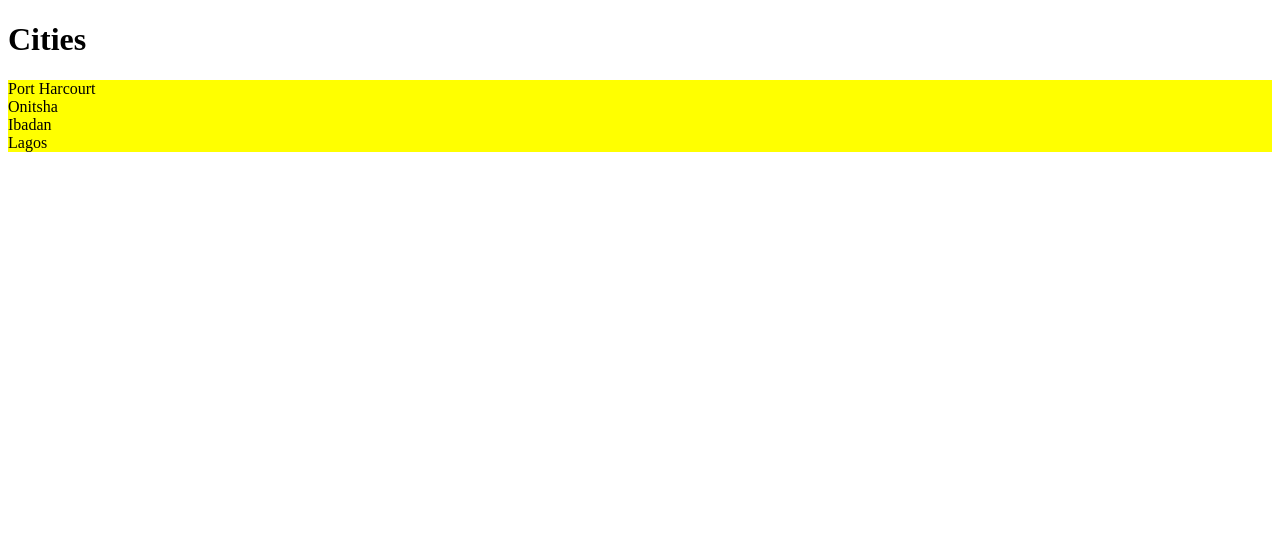
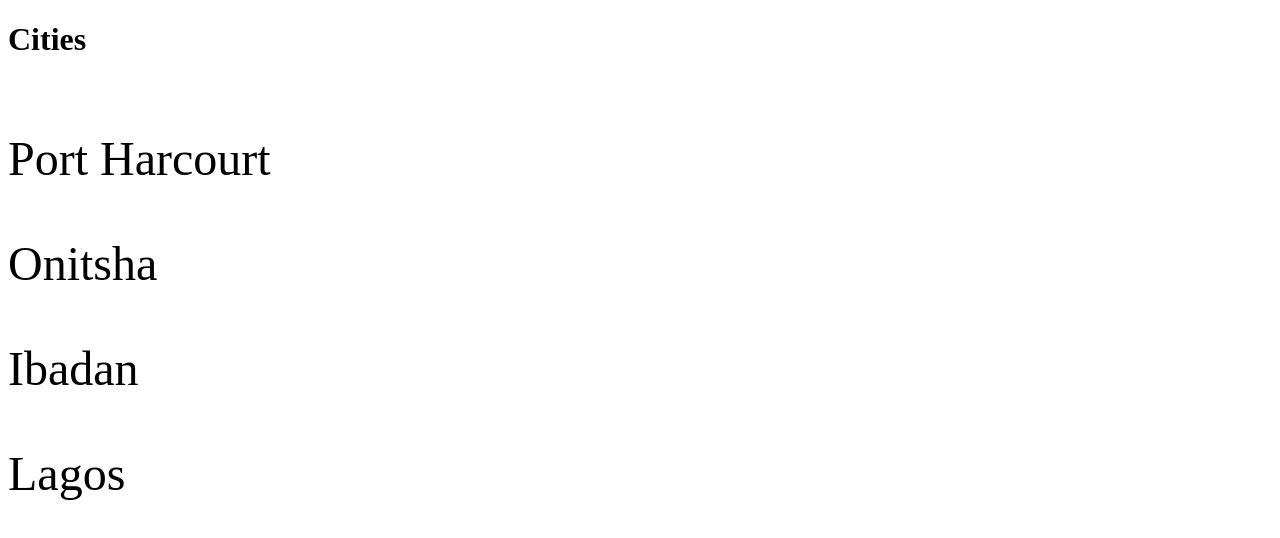
Before and after one commit to chianugo/react-tut, a React (Vite) app: page / in a window 1280 px wide. Shown: the top 538 px of the page. Built offline with nearby package versions, Linux system fonts and the light colour scheme.

Commit message:
use styled components for js styling

```diff
--- a/package.json
+++ b/package.json
@@ -10,9 +10,11 @@
     "preview": "vite preview"
   },
   "dependencies": {
+    "@types/styled-components": "^5.1.34",
     "bootstrap": "^5.3.3",
     "react": "^18.3.1",
-    "react-dom": "^18.3.1"
+    "react-dom": "^18.3.1",
+    "styled-components": "^6.1.12"
   },
   "devDependencies": {
     "@types/react": "^18.3.3",
--- a/src/components/ListGroup/ListGroup.tsx
+++ b/src/components/ListGroup/ListGroup.tsx
@@ -1,5 +1,16 @@
 import { useState } from "react";
 import styles from "./ListGroup.module.css";
+import styled from "styled-components";
+
+const List = styled.ul`
+  list-style: none;
+  padding: 0;
+  font-size: 3rem;
+`;
+
+const ListItem = styled.li`
+  padding: 25px 0;
+`;
 
 interface ListGroupProps {
   items: string[];
@@ -14,15 +25,10 @@ const ListGroup = ({ items, heading, onSelectItem }: ListGroupProps) => {
     <>
       <h1>{heading}</h1>
       {items.length === 0 && <p>No items found</p>}
-      <ul className={[styles.listGroup, styles.container].join(" ")}>
+      <List>
         {items.map((city, index) => (
           // key=city serves as a unique identifier for react
-          <li
-            className={
-              selectedIndex === index
-                ? "list-group-item active"
-                : "list-group-item"
-            }
+          <ListItem
             key={index}
             onClick={() => {
               setSelectedIndex(index);
@@ -30,9 +36,9 @@ const ListGroup = ({ items, heading, onSelectItem }: ListGroupProps) => {
             }}
           >
             {city}
-          </li>
+          </ListItem>
         ))}
-      </ul>
+      </List>
     </>
   );
 };
```
Also changed, not shown: 1 other file (tests, documents, lock files or other folders).
